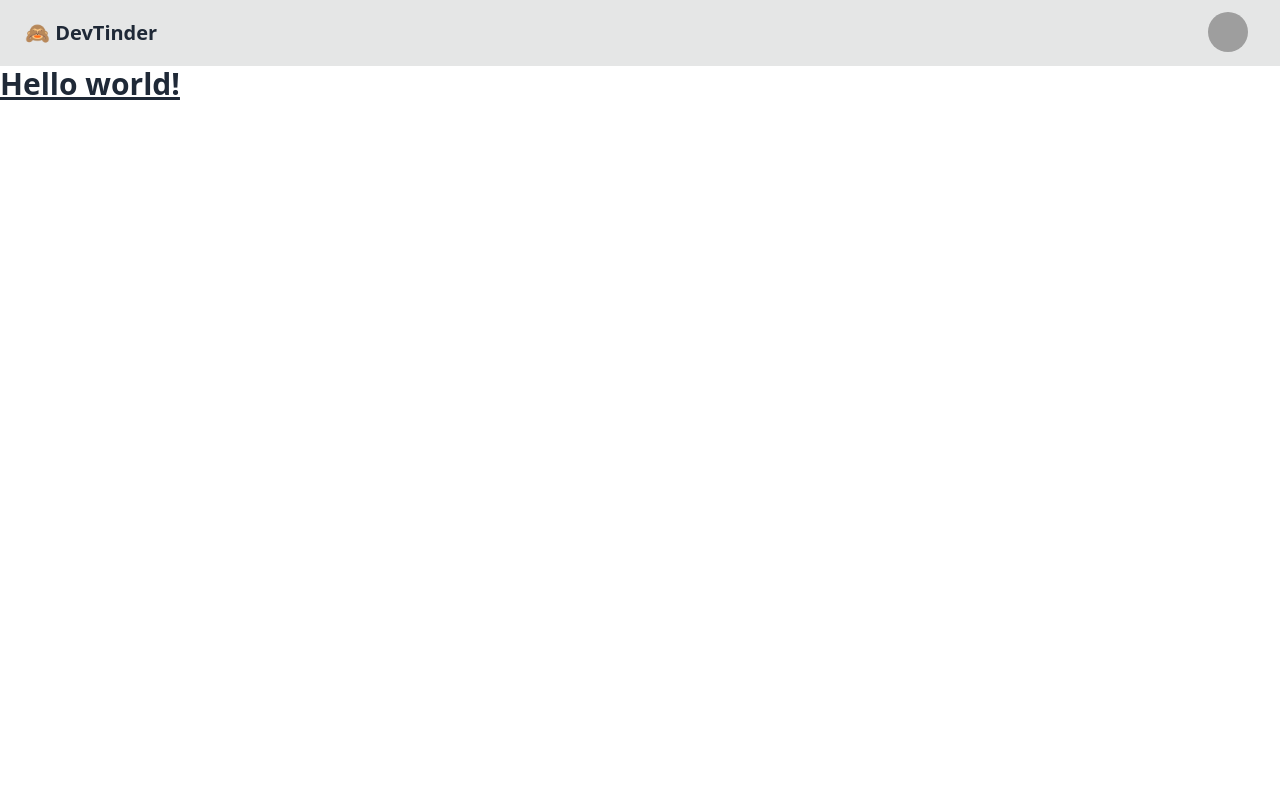
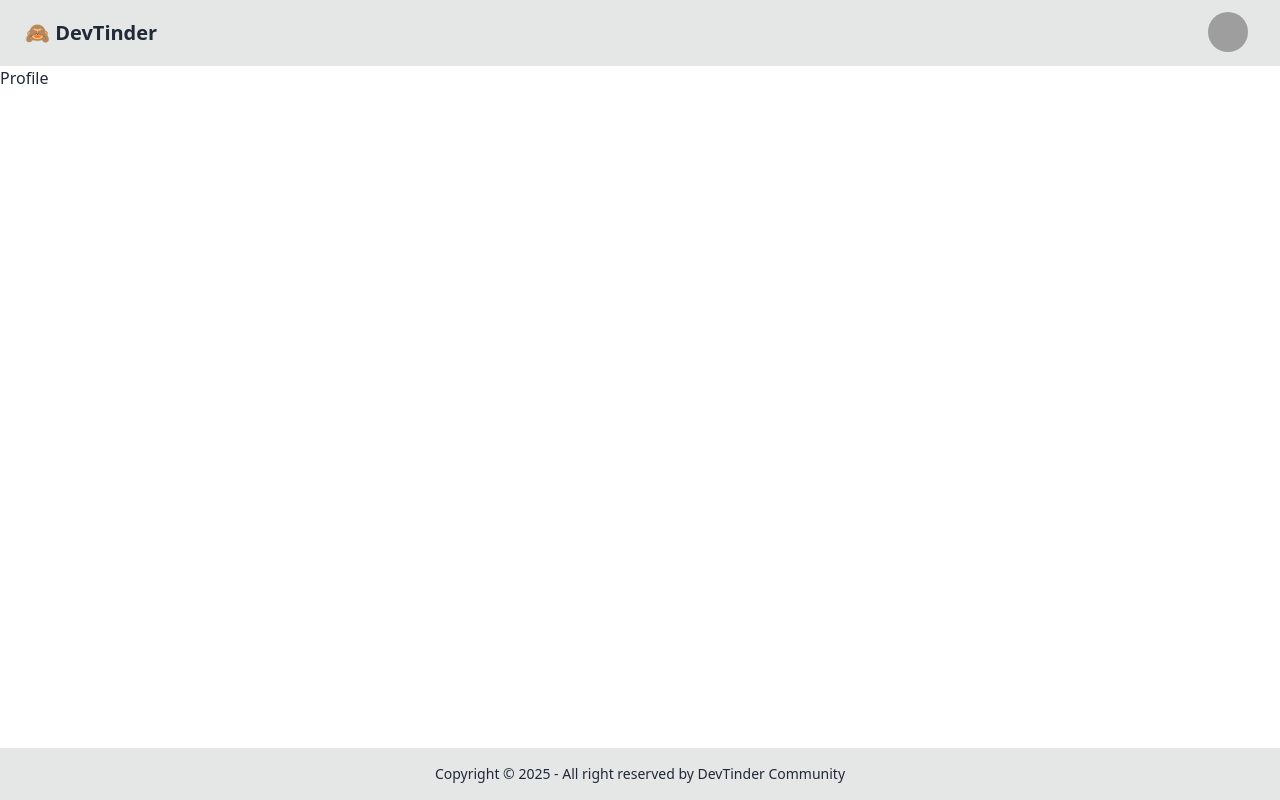
Before and after one commit to sjsuvrajit/devTinderWeb, a React (Vite) app: page /profile in a window 1280 px wide. Built offline with nearby package versions, Linux system fonts and the light colour scheme; grey boxes are pictures that could not be loaded.

Commit message:
Add routing and footer

```diff
--- a/package.json
+++ b/package.json
@@ -11,7 +11,8 @@
   },
   "dependencies": {
     "react": "^19.1.0",
-    "react-dom": "^19.1.0"
+    "react-dom": "^19.1.0",
+    "react-router-dom": "^7.6.0"
   },
   "devDependencies": {
     "@eslint/js": "^9.25.0",
--- a/src/App.jsx
+++ b/src/App.jsx
@@ -1,42 +1,25 @@
+import { BrowserRouter, Route, Routes } from "react-router-dom"
+import NavBar from "./NavBar"
+import Body from "./Body"
+import Login from "./Login"
+import Profile from "./Profile"
 
 
 function App() {
 
   return (
     <>
-    <div className="navbar bg-base-300">
-  <div className="flex-1">
-    <a className="btn btn-ghost text-xl">🙈 DevTinder</a>
-  </div>
-  <div className="flex-none gap-2">
-    <div className="form-control">
-    </div>
-    <div className="dropdown dropdown-end mx-5">
-      <div tabIndex={0} role="button" className="btn btn-ghost btn-circle avatar">
-        <div className="w-10 rounded-full">
-          <img
-            alt="Tailwind CSS Navbar component"
-            src="https://img.daisyui.com/images/stock/photo-1534528741775-53994a69daeb.webp" />
-        </div>
-      </div>
-      <ul
-        tabIndex={0}
-        className="menu menu-sm dropdown-content bg-base-100 rounded-box z-[1] mt-3 w-52 p-2 shadow">
-        <li>
-          <a className="justify-between">
-            Profile
-            <span className="badge">New</span>
-          </a>
-        </li>
-        <li><a>Settings</a></li>
-        <li><a>Logout</a></li>
-      </ul>
-    </div>
-  </div>
-</div>
-      <h1 className="text-3xl font-bold underline">
-      Hello world!
-    </h1>
+
+      <BrowserRouter basename="/">
+        <Routes>
+          <Route path="/" element={<Body/>}>
+            <Route path="/login" element={<Login/>}/>
+            <Route path="/profile" element={<Profile/>}/>
+          </Route>
+        </Routes>
+      </BrowserRouter>
+
+
     </>
   )
 }
--- /dev/null
+++ b/src/Body.jsx
@@ -0,0 +1,16 @@
+import React from 'react'
+import NavBar from './NavBar'
+import { Outlet } from 'react-router-dom'
+import Footer from './Footer'
+
+const Body = () => {
+  return (
+    <div>
+        <NavBar/>
+        <Outlet/>
+        <Footer/>
+    </div>
+  )
+}
+
+export default Body;
--- /dev/null
+++ b/src/Footer.jsx
@@ -0,0 +1,13 @@
+import React from 'react'
+
+const Footer = () => {
+  return (
+    <footer className="footer footer-center bg-base-300 text-base-content p-4 fixed bottom-0">
+  <aside>
+    <p>Copyright © {new Date().getFullYear()} - All right reserved by DevTinder Community</p>
+  </aside>
+</footer>
+  )
+}
+
+export default Footer
--- /dev/null
+++ b/src/Login.jsx
@@ -0,0 +1,9 @@
+import React from 'react'
+
+const Login = () => {
+  return (
+    <div>Login</div>
+  )
+}
+
+export default Login
--- /dev/null
+++ b/src/NavBar.jsx
@@ -0,0 +1,38 @@
+import React from 'react'
+
+const NavBar = () => {
+  return (
+    <div className="navbar bg-base-300">
+    <div className="flex-1">
+      <a className="btn btn-ghost text-xl">🙈 DevTinder</a>
+    </div>
+    <div className="flex-none gap-2">
+      <div className="form-control">
+      </div>
+      <div className="dropdown dropdown-end mx-5">
+        <div tabIndex={0} role="button" className="btn btn-ghost btn-circle avatar">
+          <div className="w-10 rounded-full">
+            <img
+              alt="Tailwind CSS Navbar component"
+              src="https://img.daisyui.com/images/stock/photo-1534528741775-53994a69daeb.webp" />
+          </div>
+        </div>
+        <ul
+          tabIndex={0}
+          className="menu menu-sm dropdown-content bg-base-100 rounded-box z-[1] mt-3 w-52 p-2 shadow">
+          <li>
+            <a className="justify-between">
+              Profile
+              <span className="badge">New</span>
+            </a>
+          </li>
+          <li><a>Settings</a></li>
+          <li><a>Logout</a></li>
+        </ul>
+      </div>
+    </div>
+  </div>
+  )
+}
+
+export default NavBar
--- /dev/null
+++ b/src/Profile.jsx
@@ -0,0 +1,9 @@
+import React from 'react'
+
+const Profile = () => {
+  return (
+    <div>Profile</div>
+  )
+}
+
+export default Profile
```
Also changed, not shown: 1 other file (tests, documents, lock files or other folders).
